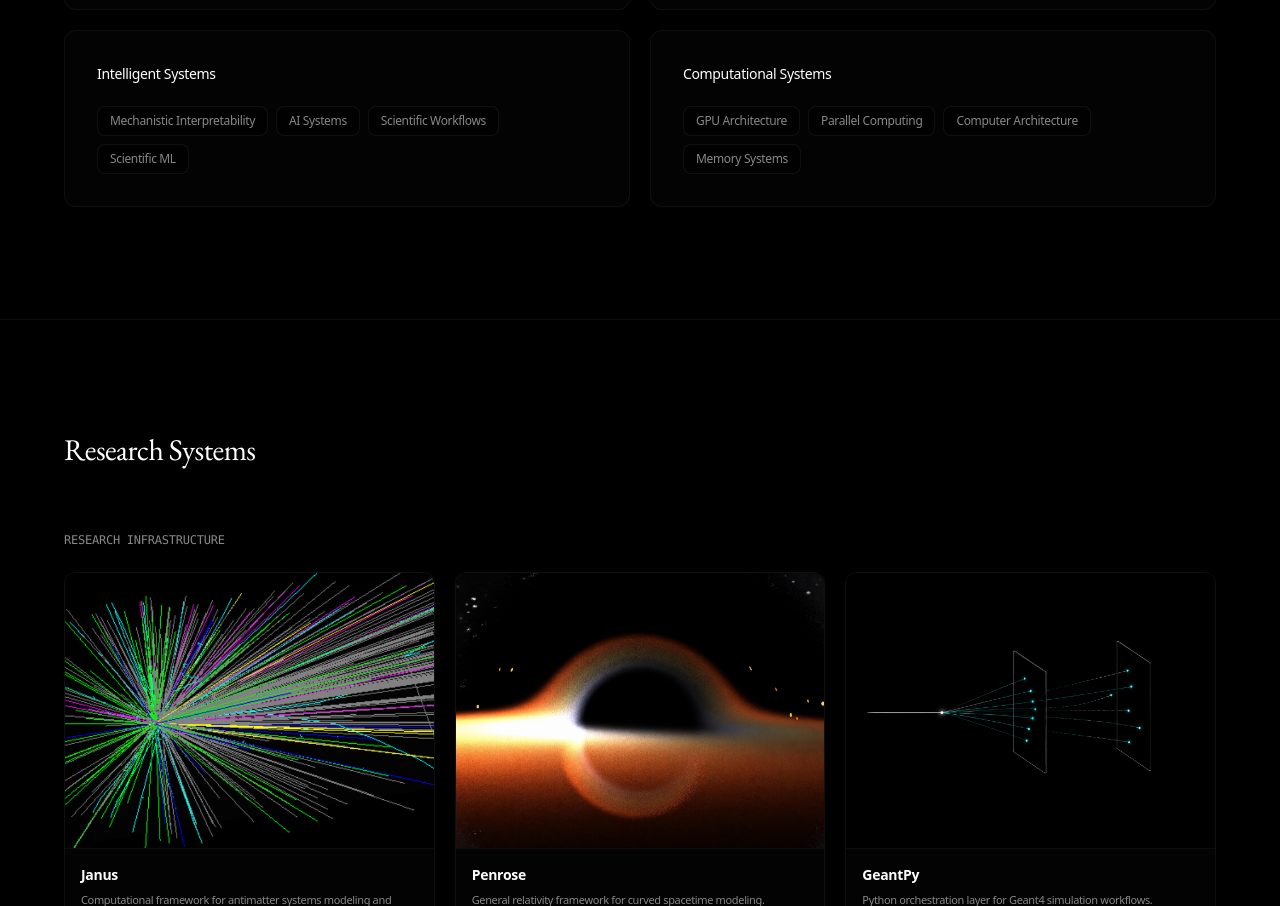
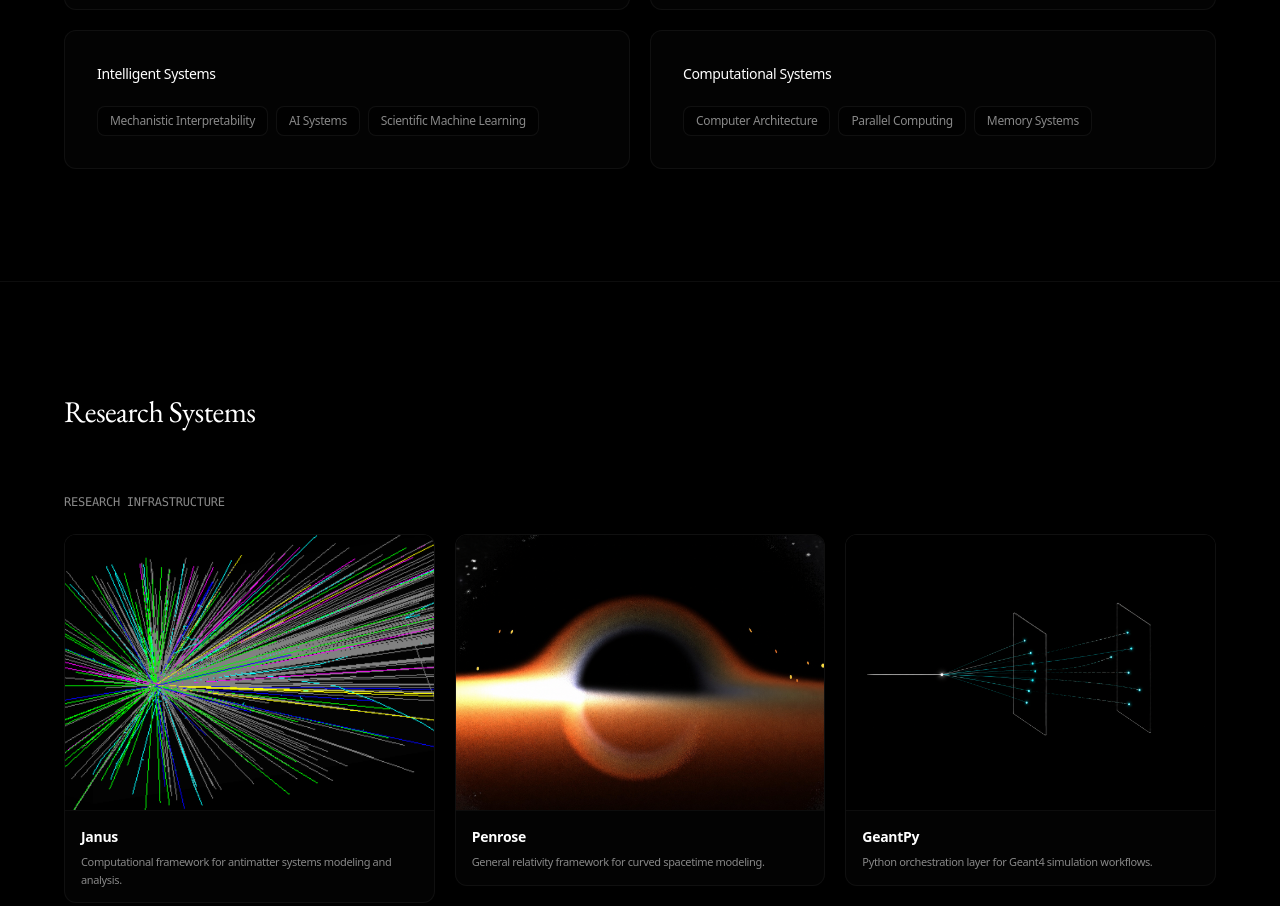
Before and after one commit to h-livv/h-livv.github.io, a Next.js app: page / in a window 1280 px wide. Shown: the part 1155-2061 px from the top of the page. Built offline with nearby package versions, Linux system fonts and the light colour scheme.

Commit message:
Update ResearchInterests.tsx

```diff
--- a/components/ResearchInterests.tsx
+++ b/components/ResearchInterests.tsx
@@ -19,16 +19,14 @@ const interests = [
     topics: [
       "Mechanistic Interpretability",
       "AI Systems",
-      "Scientific Workflows",
-      "Scientific ML",
+      "Scientific Machine Learning",
     ],
   },
   {
     title: "Computational Systems",
     topics: [
-      "GPU Architecture",
+      "Computer Architecture",
       "Parallel Computing",
-      "Computer Architecture",
       "Memory Systems",
     ],
   },
```
